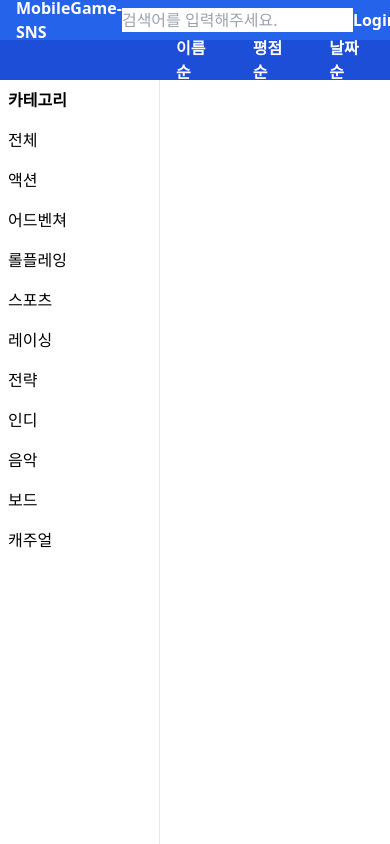
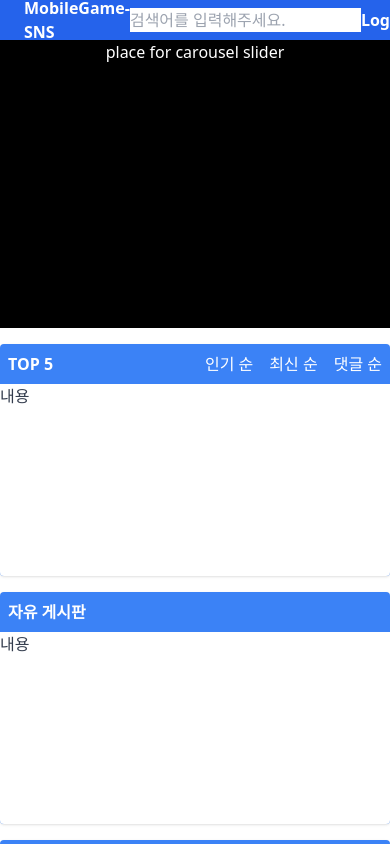
Before and after one commit to Zerobase-FE-2/MobileGame_SocialNetworkService, a React (Vite) app: page / in a window 390 px wide. Shown: the top 844 px of the page. Built offline with nearby package versions, Linux system fonts and the light colour scheme.

Commit message:
1. 네비게이션 바 내부 사이드바 활성 / 비활성 버튼 구현

```diff
--- a/package.json
+++ b/package.json
@@ -9,7 +9,7 @@
     "preview": "vite preview"
   },
   "dependencies": {
-    "@heroicons/react": "^1.0.6",
+    "@heroicons/react": "^2.0.11",
     "daisyui": "^2.27.0",
     "react": "^18.2.0",
     "react-dom": "^18.2.0",
--- a/src/components/MainPage.tsx
+++ b/src/components/MainPage.tsx
@@ -1,7 +1,7 @@
 import tw from 'tailwind-styled-components';
 
 const MainSection = tw.section`
-h-full grid grid-cols-2 gap-4 bg-white px-48 pb-12
+h-full flex flex-col lg:grid lg:grid-cols-2 gap-4 bg-white lg:px-48 pb-12
 `;
 
 const CarouselSlider = tw.article`
@@ -45,7 +45,7 @@ export const MainPage = () => {
             <Category>댓글 순</Category>
           </CategoryList>
         </TopMenu>
-        <ul className="h-full bg-white rounded-b">내용</ul>
+        <ul className="h-48 lg:h-full bg-white rounded-b">내용</ul>
       </TopList>
       <Article>
         <Title>자유 게시판</Title>
--- a/src/components/NavBar.tsx
+++ b/src/components/NavBar.tsx
@@ -1,7 +1,13 @@
+import { useState } from 'react';
+import { Link } from 'react-router-dom';
+import { Bars3Icon, XMarkIcon } from '@heroicons/react/24/outline';
+
+import { NavSideBar } from './NavSideBar';
+
 import tw from 'tailwind-styled-components';
 
 const Nav = tw.nav`
-min-w-full h-10 flex justify-between items-center bg-blue-600
+w-full h-10 flex justify-between items-center bg-blue-600
 `;
 
 const Logo = tw.h1`
@@ -9,22 +15,41 @@ text-white font-bold ml-4
 `;
 
 const Login = tw.span`
-text-white font-semibold mr-4
+text-white font-semibold mr-4 flex-end
 `;
 
 export const Navbar = () => {
+  const [clicked, setClicked] = useState(false);
   return (
     <>
+      <div className="flex items-center">
+        {clicked ? (
+          <XMarkIcon
+            onClick={() => setClicked(!clicked)}
+            className="w-8 h-10 pl-2 text-white bg-blue-600"
+          />
+        ) : (
+          <Bars3Icon
+            onClick={() => setClicked(!clicked)}
+            className="w-8 h-10 pl-2 text-white bg-blue-600"
+          />
+        )}
         <Nav>
-        <Logo>MobileGame-SNS</Logo>
+          <Logo>
+            <Link to={'/'}>MobileGame-SNS</Link>
+          </Logo>
           <input
             type="search"
             name="search"
             id="search"
             placeholder="검색어를 입력해주세요."
           />
-        <Login>Login</Login>
+          <Login>
+            <Link to={'/login'}>Login</Link>
+          </Login>
         </Nav>
+      </div>
+      {clicked && <NavSideBar clicked={clicked} setClicked={setClicked} />}
     </>
   );
 };
--- /dev/null
+++ b/src/components/NavSideBar.tsx
@@ -0,0 +1,55 @@
+import { Link } from 'react-router-dom';
+import tw from 'tailwind-styled-components';
+
+interface props {
+  clicked: boolean;
+  setClicked(clicked: boolean): void;
+}
+
+const SideBar = tw.ul`
+absolute w-48 h-full bg-blue-500
+`;
+
+const SideBarList = tw.li`
+px-4 py-2 text-white
+`;
+
+export const NavSideBar = (props: props) => {
+  return (
+    <SideBar>
+      <SideBarList onClick={() => props.setClicked(!props.clicked)}>
+        <Link to={'/category'}>전체</Link>
+      </SideBarList>
+      <SideBarList onClick={() => props.setClicked(!props.clicked)}>
+        액션
+      </SideBarList>
+      <SideBarList onClick={() => props.setClicked(!props.clicked)}>
+        어드벤쳐
+      </SideBarList>
+      <SideBarList onClick={() => props.setClicked(!props.clicked)}>
+        롤플레잉
+      </SideBarList>
+      <SideBarList onClick={() => props.setClicked(!props.clicked)}>
+        스포츠
+      </SideBarList>
+      <SideBarList onClick={() => props.setClicked(!props.clicked)}>
+        레이싱
+      </SideBarList>
+      <SideBarList onClick={() => props.setClicked(!props.clicked)}>
+        전략
+      </SideBarList>
+      <SideBarList onClick={() => props.setClicked(!props.clicked)}>
+        인디
+      </SideBarList>
+      <SideBarList onClick={() => props.setClicked(!props.clicked)}>
+        음악
+      </SideBarList>
+      <SideBarList onClick={() => props.setClicked(!props.clicked)}>
+        보드
+      </SideBarList>
+      <SideBarList onClick={() => props.setClicked(!props.clicked)}>
+        캐주얼
+      </SideBarList>
+    </SideBar>
+  );
+};
--- a/src/main.tsx
+++ b/src/main.tsx
@@ -4,6 +4,7 @@ import { BrowserRouter, Routes, Route } from 'react-router-dom';
 import App from './App';
 import { MainPage } from './components/MainPage';
 import { CategoryPage } from './components/CategoryPage';
+import { LoginPage } from './components/LoginPage';
 import './index.css';
 
 ReactDOM.createRoot(document.getElementById('root') as HTMLElement).render(
@@ -11,7 +12,9 @@ ReactDOM.createRoot(document.getElementById('root') as HTMLElement).render(
     <BrowserRouter>
       <Routes>
         <Route path={'/'} element={<App />}>
-          <Route path={'/'} element={<CategoryPage />} />
+          <Route path={'/'} element={<MainPage />} />
+          <Route path={'/category'} element={<CategoryPage />} />
+          <Route path={'/login'} element={<LoginPage />} />
         </Route>
       </Routes>
     </BrowserRouter>
```
Also changed, not shown: 1 other file (tests, documents, lock files or other folders). Lines whose indentation alone changed are shown as unchanged.
